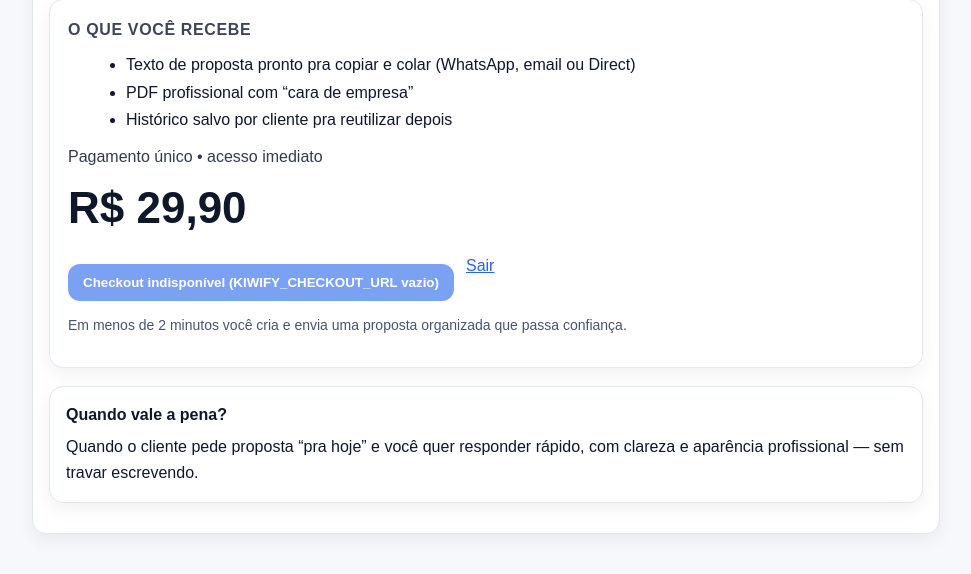
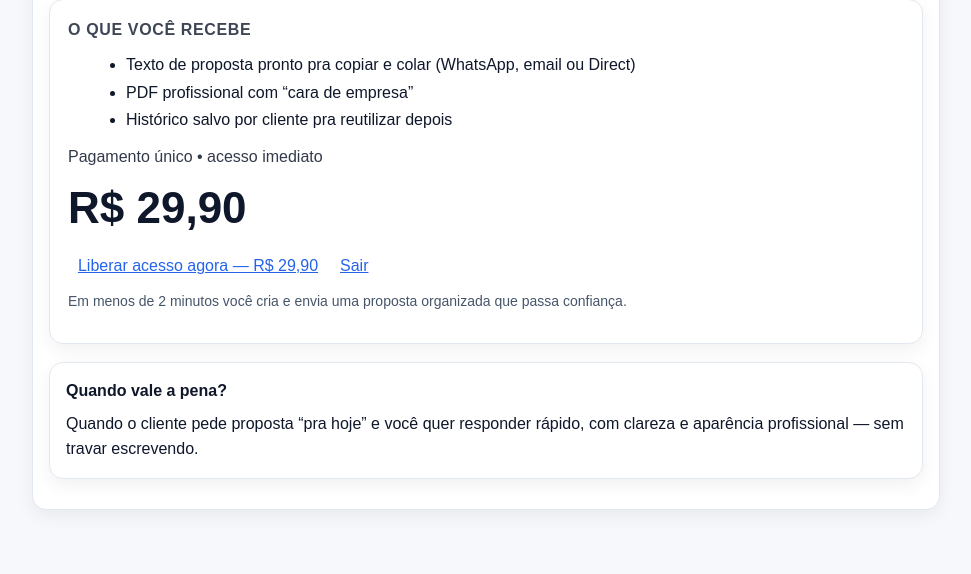
Before and after one commit to wanderson96santos04-hash/gerador-propostas, a FastAPI app: template backend/app/templates/paywall.html in a window 1280 px wide. Shown: the part 364-938 px from the top of the page, without its empty margins (154-1125 px from the left). Run offline with FastAPI, Linux system fonts and the light colour scheme; the template is opened without the code that fills it: most values are stand-ins (such as "Sample title", 1, 10 or a date in 2020).

Commit message:
fix: paywall uses checkout_url correctly

```diff
--- a/backend/app/templates/paywall.html
+++ b/backend/app/templates/paywall.html
@@ -42,21 +42,25 @@
           </div>
 
           <div style="display:flex; gap:12px; flex-wrap: wrap;">
-            {# ✅ Usa a variável de ambiente que você colocou no Render #}
-            {# Você já tem templates.env.globals["KIWIFY_CHECKOUT_URL"] no main.py #}
 
-            {% if KIWIFY_CHECKOUT_URL %}
-              <a class="btn btn-primary"
-                 href="{{ KIWIFY_CHECKOUT_URL }}"
-                 target="_blank"
-                 rel="noopener noreferrer"
-                 style="min-width: 260px; text-align:center;">
+            {# ✅ LINK REAL DO CHECKOUT (vem da rota /paywall) #}
+            {% if checkout_url %}
+              <a
+                class="btn btn-primary"
+                href="{{ checkout_url }}"
+                target="_blank"
+                rel="noopener noreferrer"
+                style="min-width: 260px; text-align:center;"
+              >
                 Liberar acesso agora — R$ 29,90
               </a>
             {% else %}
-              <button class="btn btn-primary" disabled
-                      style="min-width: 260px; text-align:center; opacity:.6;">
-                Checkout indisponível (KIWIFY_CHECKOUT_URL vazio)
+              <button
+                class="btn btn-primary"
+                disabled
+                style="min-width: 260px; text-align:center; opacity:.6;"
+              >
+                Checkout indisponível
               </button>
             {% endif %}
 
@@ -75,7 +79,8 @@
             Quando vale a pena?
           </div>
           <p style="margin:0; line-height: 1.6;">
-            Quando o cliente pede proposta “pra hoje” e você quer responder rápido, com clareza e aparência profissional — sem travar escrevendo.
+            Quando o cliente pede proposta “pra hoje” e você quer responder rápido,
+            com clareza e aparência profissional — sem travar escrevendo.
           </p>
         </div>
 
```
